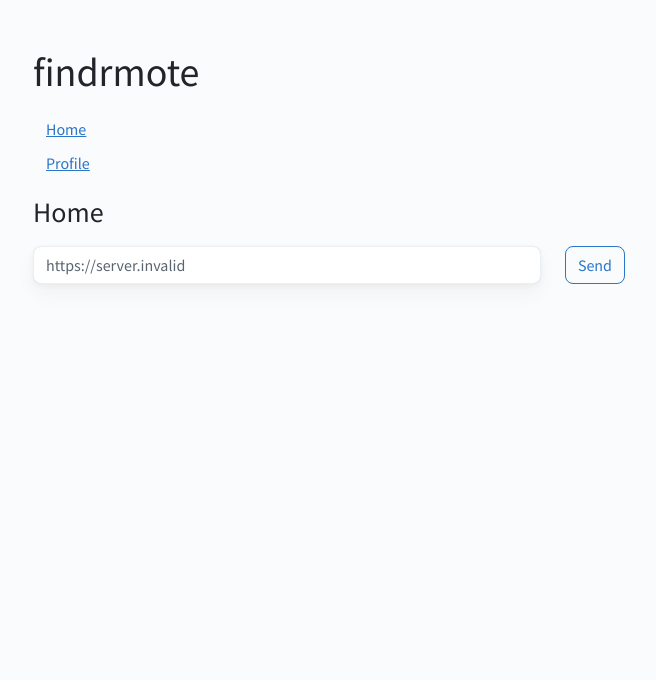
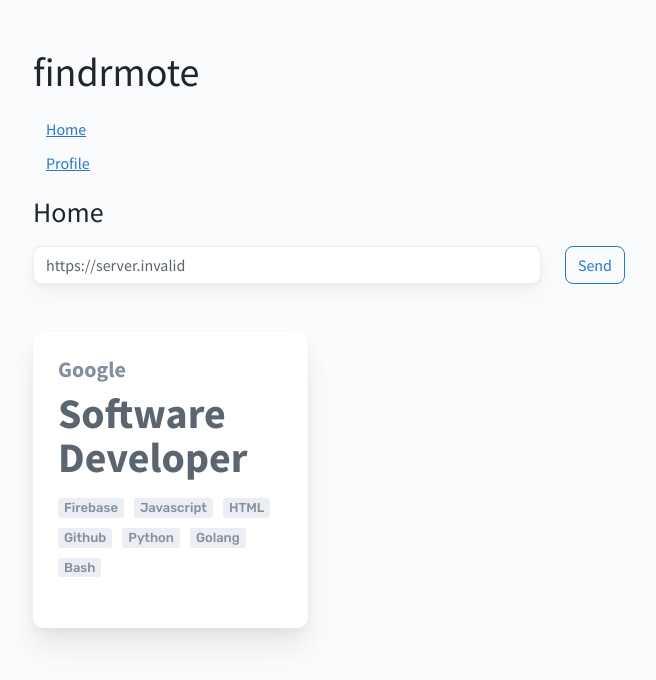
Before and after one commit to CIS-3750-Dream-Team/findrmote, a React app in the folder app/: page /home in a window 1280 px wide. Shown: the whole page, without its empty margins (15-671 px from the left). Built offline with nearby package versions, Linux system fonts and the light colour scheme; no server answers.

Commit message:
COMMIT#1-BuildJobCardComponent
Created initial design with dummy data

```diff
--- /dev/null
+++ b/app/src/js/components/JobCard.js
@@ -0,0 +1,41 @@
+import React, { useLayoutEffect } from "react";
+import "../../scss/jobCard.scss";
+
+/**
+ * @description The Job Card component with job title, company, job details.
+ * @param {Object} props The properties sent to the component
+ * @param {string} props.jobID The job ID to set the Job controls
+ * @returns {ReactElement} The Job Card component with job title, company, job details.
+ */
+export default function JobCard({ jobID }) {
+	const techlist = [
+		"Firebase",
+		"Javascript",
+		"HTML",
+		"Github",
+		"Python",
+		"Golang",
+		"Bash",
+	];
+	return (
+		<div className="card jobcard my-5 shdw-lg">
+			<div className="card-body jobcard--body">
+				<h5 className="jobcard--company">Google</h5>
+				<h1 className="card-title jobcard--title">
+					Software Developer
+				</h1>
+				<TechnologyList techlist={techlist} />
+			</div>
+		</div>
+	);
+}
+
+function TechnologyList({ techlist }) {
+	return (
+		<ul className="jobcard--techlist d-flex flex-row flex-wrap align-items-center">
+			{techlist.map((tech, i) => (
+				<li key={i}>{tech}</li>
+			))}
+		</ul>
+	);
+}
--- a/app/src/js/pages/Home.js
+++ b/app/src/js/pages/Home.js
@@ -1,43 +1,48 @@
-import React, {useState} from 'react';
+import React, { useState } from "react";
+import JobCard from "../components/JobCard";
 
 const API_URL = process.env.REACT_APP_API_URL;
-
 
 function Home(props) {
 	const [apiURL, setURL] = useState(API_URL);
 
 	const send = (e) => {
 		fetch(`${apiURL}/jobs`, {
-      method: 'GET',
+			method: "GET",
 			headers: {
-        'Content-Type': 'application/json'
-      }
+				"Content-Type": "application/json",
+			},
 		})
-      .then(res => res.json())
-      .then(job_data => {
+			.then((res) => res.json())
+			.then((job_data) => {
 				console.log(job_data);
 			})
-      .catch(err => {
+			.catch((err) => {
 				console.error(err);
-      })
-  }
+			});
+	};
 
 	return (
-    <div id='home'>
+		<div id="home">
 			<h3> Home </h3>
 
-      <div className='d-flex mt-3 w-50'>
+			<div className="d-flex mt-3 w-50">
 				<input
-          className='form-control me-4'
+					className="form-control me-4"
 					value={apiURL}
-          onChange={e => setURL(e.target.value)}
-          type='text'
+					onChange={(e) => setURL(e.target.value)}
+					type="text"
 				/>
 
-        <button className='btn btn-outline-primary' onClick={send} type='button'>
+				<button
+					className="btn btn-outline-primary"
+					onClick={send}
+					type="button"
+				>
 					Send
 				</button>
 			</div>
+			<JobCard />
 		</div>
 	);
 }
--- /dev/null
+++ b/app/src/scss/jobCard.scss
@@ -0,0 +1,49 @@
+/* jobCard.scss
+ * March 01, 2021
+ * Job Card Component Styling
+ */
+
+@import "./main";
+
+.jobcard {
+	width: 17.188rem;
+	border: none !important;
+	border-radius: 10px !important;
+
+	&--body {
+		padding: 30px 25px !important;
+	}
+
+	&--company {
+		line-height: 70%;
+		font-weight: 700;
+		font-size: 22px;
+		color: $text0;
+		margin-bottom: 12px !important;
+	}
+
+	&--title {
+		font-weight: 700;
+		font-size: 42px;
+		line-height: 105%;
+		color: $text1;
+		margin: 14px 0px !important;
+	}
+
+	&--techlist {
+		padding: 0;
+		& li {
+			list-style: none;
+			padding: 3px 6px;
+			background-color: $grey1;
+			border-radius: 3px;
+			margin-right: 10px;
+			margin-top: 5px;
+			margin-bottom: 5px;
+			font-family: "Rubik", sans-serif;
+			font-size: 13px;
+			line-height: 105%;
+			color: $text0;
+		}
+	}
+}
--- a/app/src/scss/main.scss
+++ b/app/src/scss/main.scss
@@ -3,29 +3,25 @@
  * Global style definitions
  */
 
-$logo0: #488FE0;
-$logo1: #2A76C7;
-$text0: #828F9E;
-$text1: #5A6570;
-$grey0: #FAFBFC;
-$grey1: #EBEEF2;
-$grey2: #C7D0D9;
+$logo0: #488fe0;
+$logo1: #2a76c7;
+$text0: #828f9e;
+$text1: #5a6570;
+$grey0: #fafbfc;
+$grey1: #ebeef2;
+$grey2: #c7d0d9;
 
-@import url('https://fonts.googleapis.com/css2?family=Source+Sans+Pro:wght@400;700&display=swap');
-
+@import url("https://fonts.googleapis.com/css2?family=Rubik:wght@500&family=Source+Sans+Pro:wght@400;700&display=swap");
 
 body {
-  font-family: 'Source Sans Pro', sans-serif !important;
+	font-family: "Source Sans Pro", sans-serif !important;
 	background-color: $grey0 !important;
 
 	// Small Shadow
 	.shdw-sm,
 	.form-control:disabled {
-    box-shadow:
-      0px 4px 8px rgba(0, 0, 0, 0.04),
-      0px 0px 2px rgba(0, 0, 0, 0.06),
-      0px 0px 1px rgba(0, 0, 0, 0.04)
-      !important;
+		box-shadow: 0px 4px 8px rgba(0, 0, 0, 0.04),
+			0px 0px 2px rgba(0, 0, 0, 0.06), 0px 0px 1px rgba(0, 0, 0, 0.04) !important;
 	}
 
 	// Medium Shadow
@@ -33,23 +29,17 @@ body {
 	.form-control,
 	.dropdown-toggle.show,
 	.dropdown-toggle:focus {
-    box-shadow:
-      0px 10px 20px rgba(0, 0, 0, 0.04),
-      0px 2px 6px rgba(0, 0, 0, 0.04),
-      0px 0px 1px rgba(0, 0, 0, 0.04)
-      !important;
+		box-shadow: 0px 10px 20px rgba(0, 0, 0, 0.04),
+			0px 2px 6px rgba(0, 0, 0, 0.04), 0px 0px 1px rgba(0, 0, 0, 0.04) !important;
 	}
 
 	// Large Shadow
 	.shdw-lg,
 	.form-control:focus,
 	.dropdown-menu {
-    box-shadow:
-      0px 24px 32px rgba(0, 0, 0, 0.04),
-      0px 16px 24px rgba(0, 0, 0, 0.04),
-      0px 4px 8px rgba(0, 0, 0, 0.04),
-      0px 0px 1px rgba(0, 0, 0, 0.04)
-      !important;
+		box-shadow: 0px 24px 32px rgba(0, 0, 0, 0.04),
+			0px 16px 24px rgba(0, 0, 0, 0.04), 0px 4px 8px rgba(0, 0, 0, 0.04),
+			0px 0px 1px rgba(0, 0, 0, 0.04) !important;
 	}
 
 	.divider {
```
Lines whose indentation alone changed are shown as unchanged.
